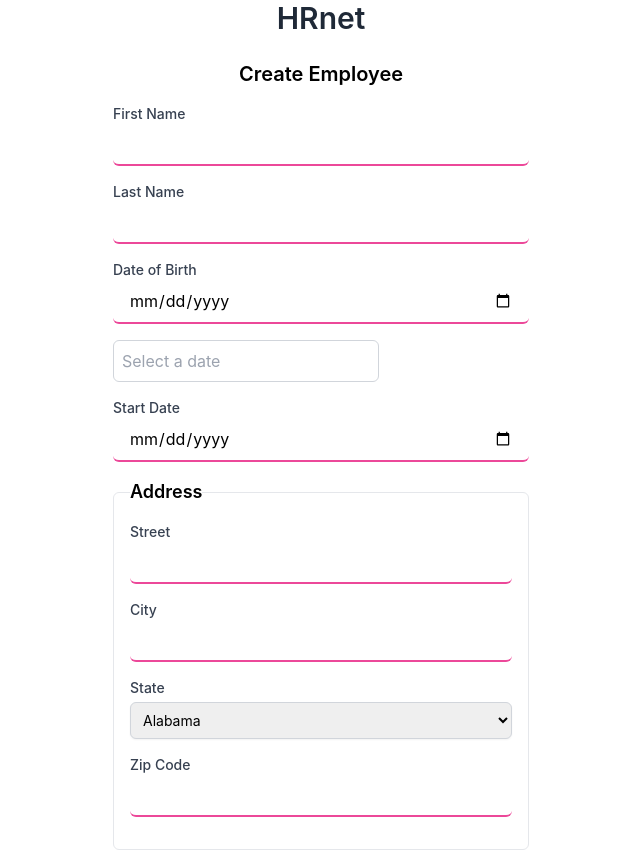
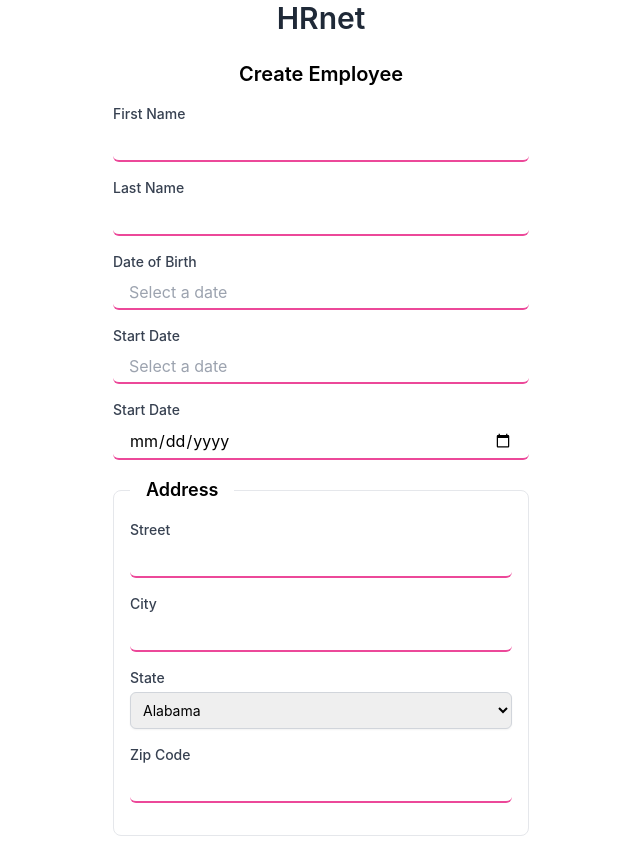
Before and after one commit to Flo-is-dev/Application-RH, a React (Create React App) app: page /Form in a window 1280 px wide. Shown: the top 850 px of the page, without its empty margins (319-959 px from the left). Built offline with nearby package versions, Linux system fonts and the light colour scheme.

Commit message:
full vers V3

```diff
--- a/src/assets/components/DatePickerContainer.js
+++ b/src/assets/components/DatePickerContainer.js
@@ -1,9 +1,22 @@
 import React, { useState, useRef, useEffect } from "react";
-import { format, addMonths, subMonths, setMonth, setYear } from "date-fns";
+import {
+  format,
+  addMonths,
+  subMonths,
+  setMonth,
+  setYear,
+  isAfter,
+  isBefore,
+} from "date-fns";
 import DateNavigation from "./ui/DateNavigation";
 import DaysGrid from "./ui/DaysGrid";
 
-const DatePickerContainer = () => {
+const DatePickerContainer = ({
+  disableFutureDates = false,
+  disablePastDates = false,
+  error,
+  label,
+}) => {
   const [currentDate, setCurrentDate] = useState(new Date());
   const [selectedDate, setSelectedDate] = useState(null);
   const [showDatePicker, setShowDatePicker] = useState(false);
@@ -13,6 +26,12 @@ const DatePickerContainer = () => {
   const datePickerRef = useRef(null);
 
   const handleDateClick = (day) => {
+    if (
+      (disableFutureDates && isAfter(day, new Date())) ||
+      (disablePastDates && isBefore(day, new Date()))
+    ) {
+      return;
+    }
     setSelectedDate(day);
     setShowDatePicker(false);
     if (dateInputRef.current) {
@@ -63,13 +82,18 @@ const DatePickerContainer = () => {
   }, []);
 
   return (
-    <div className="relative inline-block">
+    <div className="relative block">
+      <label className="block text-sm mb-1 font-medium text-gray-700">
+        {label}
+      </label>
       <input
         type="text"
         ref={dateInputRef}
         readOnly
         onClick={() => setShowDatePicker(!showDatePicker)}
-        className="border border-gray-300 p-2 rounded-md cursor-pointer"
+        className={`w-full px-4 py-1 border-b-2 rounded-md  focus:outline-none focus:ring-2 focus:ring-pink-500 ${
+          error ? "border-red-500 border" : "border-pink-500 "
+        } rounded-md`}
         placeholder="Select a date"
       />
       {showDatePicker && (
@@ -99,6 +123,8 @@ const DatePickerContainer = () => {
             currentDate={currentDate}
             selectedDate={selectedDate}
             handleDateClick={handleDateClick}
+            disableFutureDates={disableFutureDates}
+            disablePastDates={disablePastDates}
           />
         </div>
       )}
--- a/src/assets/components/ui/DateNavigation.js
+++ b/src/assets/components/ui/DateNavigation.js
@@ -16,7 +16,7 @@ const DateNavigation = ({
   handleYearChange,
 }) => {
   return (
-    <div className="flex items-center justify-between">
+    <div className="flex items-center justify-between mb-4">
       <FaChevronLeft className="cursor-pointer" onClick={previousMonth} />
       <div className="flex space-x-2 items-center">
         <MonthSelect
--- a/src/assets/components/ui/DaysGrid.js
+++ b/src/assets/components/ui/DaysGrid.js
@@ -1,3 +1,4 @@
+import React from "react";
 import {
   format,
   startOfMonth,
@@ -6,9 +7,17 @@ import {
   endOfWeek,
   eachDayOfInterval,
   isSameDay,
+  isAfter,
+  isBefore,
 } from "date-fns";
 
-const DaysGrid = ({ currentDate, selectedDate, handleDateClick }) => {
+const DaysGrid = ({
+  currentDate,
+  selectedDate,
+  handleDateClick,
+  disableFutureDates,
+  disablePastDates,
+}) => {
   const startMonth = startOfMonth(currentDate);
   const endMonth = endOfMonth(currentDate);
   const startWeek = startOfWeek(startMonth);
@@ -18,24 +27,33 @@ const DaysGrid = ({ currentDate, selectedDate, handleDateClick }) => {
 
   return (
     <div className="grid grid-cols-7 gap-1">
-      <div className="font-semibold text-center">Sun</div>
-      <div className="font-semibold text-center">Mon</div>
-      <div className="font-semibold text-center">Tue</div>
-      <div className="font-semibold text-center">Wed</div>
-      <div className="font-semibold text-center">Thu</div>
-      <div className="font-semibold text-center">Fri</div>
-      <div className="font-semibold text-center">Sat</div>
-      {days.map((day) => (
+      <div className="font-bold text-center">Sun</div>
+      <div className="font-bold text-center">Mon</div>
+      <div className="font-bold text-center">Tue</div>
+      <div className="font-bold text-center">Wed</div>
+      <div className="font-bold text-center">Thu</div>
+      <div className="font-bold text-center">Fri</div>
+      <div className="font-bold text-center">Sat</div>
+      {days.map((day) => {
+        const isDisabled =
+          (disableFutureDates && isAfter(day, new Date())) ||
+          (disablePastDates && isBefore(day, new Date()));
+        return (
           <div
             key={day}
-          onClick={() => handleDateClick(day)}
-          className={`p-2 text-center rounded-lg hover:bg-pink-200 cursor-pointer ${
-            isSameDay(day, selectedDate) ? "bg-pink-500 text-white " : ""
+            onClick={() => !isDisabled && handleDateClick(day)}
+            className={`p-2 text-center hover:bg-pink-200 rounded-xl  cursor-pointer ${
+              isSameDay(day, selectedDate)
+                ? "bg-pink-500 text-white "
+                : isDisabled
+                ? "text-gray-400 cursor-not-allowed"
+                : ""
             }`}
           >
             {format(day, "d")}
           </div>
-      ))}
+        );
+      })}
     </div>
   );
 };
--- a/src/assets/components/ui/InputField.js
+++ b/src/assets/components/ui/InputField.js
@@ -2,13 +2,15 @@ import React from "react";
 
 const InputField = ({ label, type, name, value, onChange, error }) => (
   <div className="mb-4">
-    <label className="block text-sm font-medium text-gray-700">{label}</label>
+    <label className="block text-sm mb-1 font-medium text-gray-700">
+      {label}
+    </label>
     <input
       type={type}
       name={name}
       value={value}
       onChange={onChange}
-      className={`w-full px-4 py-2 border-b-2 rounded-md focus:outline-none focus:ring-2 focus:ring-pink-500 ${
+      className={`w-full px-4 py-1 border-b-2 rounded-md  focus:outline-none focus:ring-2 focus:ring-pink-500 ${
         error ? "border-red-500 border" : "border-pink-500 "
       } rounded-md`}
       aria-invalid={error ? "true" : "false"}
--- a/src/assets/components/ui/MonthSelect.js
+++ b/src/assets/components/ui/MonthSelect.js
@@ -1,4 +1,5 @@
 import { format } from "date-fns";
+import { FaChevronDown } from "react-icons/fa";
 
 const MonthSelect = ({
   currentDate,
@@ -9,11 +10,12 @@ const MonthSelect = ({
   return (
     <div className="relative">
       <div
-        className="font-semibold text-base cursor-pointer"
+        className="font-semibold text-base cursor-pointer flex justify-center"
         style={{ minWidth: "95px", textAlign: "center" }}
         onClick={toggleMonthSelect}
       >
-        {format(currentDate, "MMMM")}
+        {format(currentDate, "MMMM")}{" "}
+        <FaChevronDown className="cursor-pointer text-xs mt-2 ml-2" />
       </div>
       {showMonthSelect && (
         <div
--- a/src/assets/components/ui/YearSelect.js
+++ b/src/assets/components/ui/YearSelect.js
@@ -1,4 +1,5 @@
 import { format } from "date-fns";
+import { FaChevronDown } from "react-icons/fa";
 
 const YearSelect = ({
   currentDate,
@@ -9,19 +10,20 @@ const YearSelect = ({
   return (
     <div className="relative">
       <div
-        className="font-semibold text-base cursor-pointer"
+        className="font-semibold text-base cursor-pointer  flex justify-center"
         style={{ textAlign: "center" }}
         onClick={toggleYearSelect}
       >
         {format(currentDate, "yyyy")}
+        <FaChevronDown className="cursor-pointer text-xs mt-2 ml-2" />
       </div>
       {showYearSelect && (
         <div
           className="absolute left-1/2 transform -translate-x-1/2 mt-1 bg-white border border-gray-300 rounded-lg shadow-lg z-20 max-h-48 overflow-y-auto"
           style={{ width: "90px" }}
         >
-          {Array.from({ length: 20 }, (_, index) => {
-            const year = 2020 + index;
+          {Array.from({ length: 60 }, (_, index) => {
+            const year = 1964 + index;
             return (
               <div
                 key={year}
--- a/src/assets/pages/Form.js
+++ b/src/assets/pages/Form.js
@@ -74,15 +74,16 @@ const Form = () => {
           onChange={handleChange}
           error={errors.lastName}
         />
-        <InputField
+        <DatePickerContainer
           label="Date of Birth"
-          type="date"
-          name="dateOfBirth"
-          value={formData.dateOfBirth}
-          onChange={handleChange}
           error={errors.dateOfBirth}
+          disableFutureDates={true}
         />
-        <DatePickerContainer />
+        <DatePickerContainer
+          label="Start Date"
+          error={errors.startDate}
+          disablePastDates={true}
+        />
         <InputField
           label="Start Date"
           type="date"
@@ -91,8 +92,8 @@ const Form = () => {
           onChange={handleChange}
           error={errors.startDate}
         />
-        <fieldset className="border border-gray-200 p-4 rounded-md">
-          <legend className="text-lg font-semibold">Address</legend>
+        <fieldset className="border border-gray-200 p-4 rounded-lg">
+          <legend className="text-lg font-semibold px-4">Address</legend>
           <InputField
             label="Street"
             type="text"
```
Lines whose indentation alone changed are shown as unchanged.
